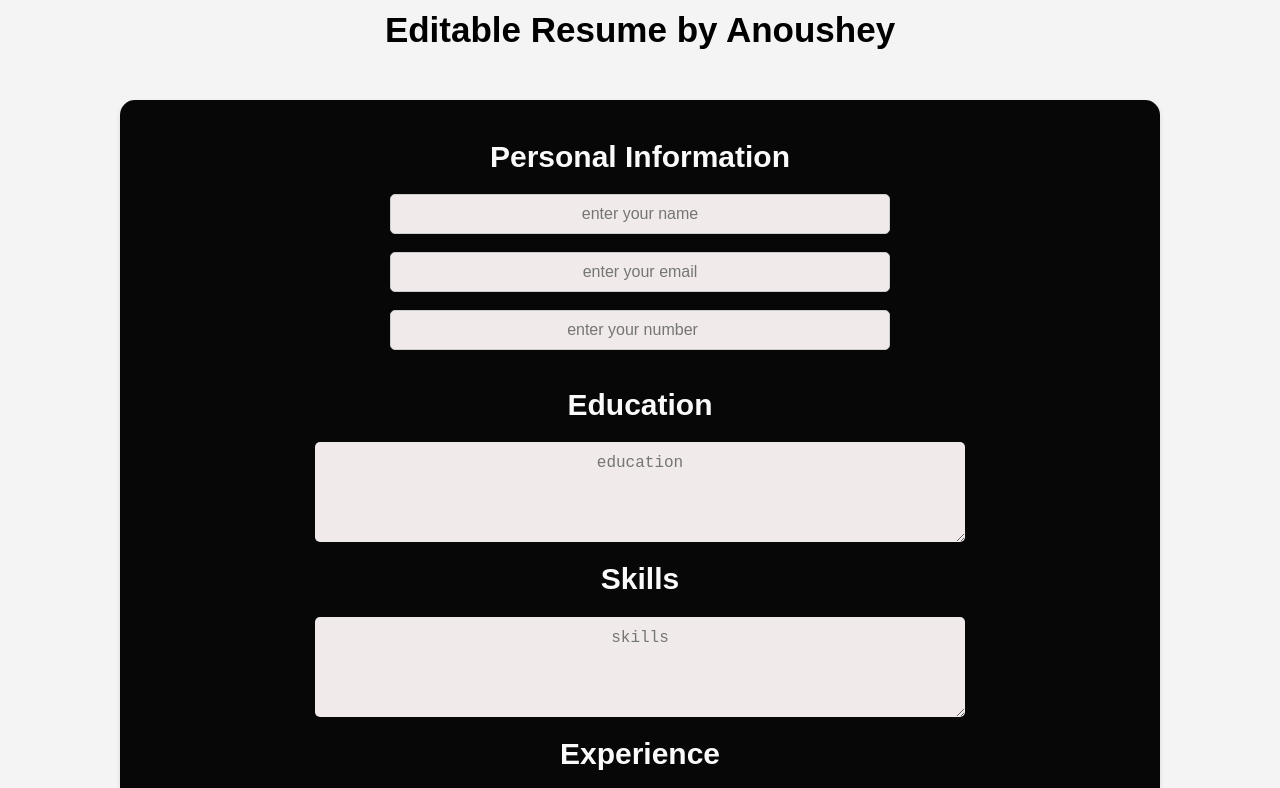
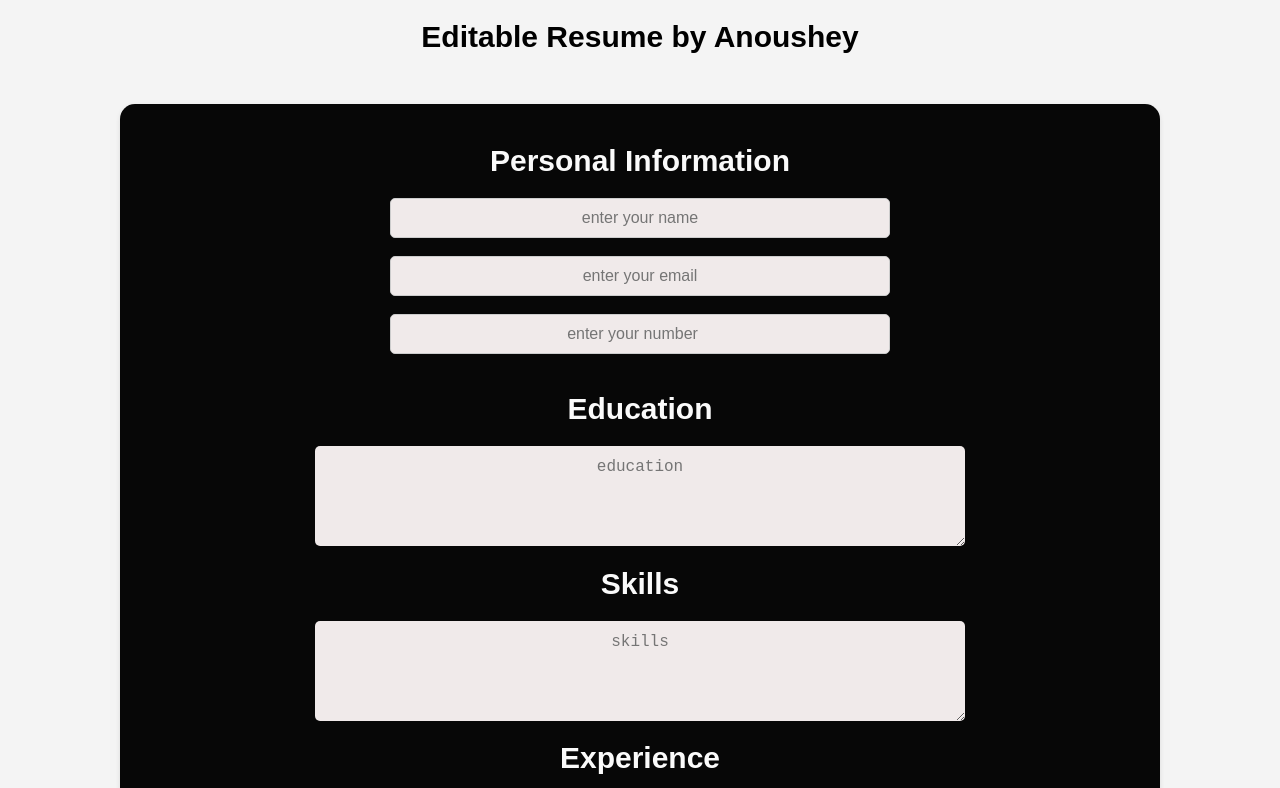
Before and after one commit to Anoushey-chandio/hackathon-4, a plain HTML site: page index.html in a window 1280 px wide. Shown: the top 788 px of the page. Drawn offline with Linux system fonts and the light colour scheme.

Commit message:
Update index.html

```diff
--- a/index.html
+++ b/index.html
@@ -6,7 +6,7 @@
 </head>
 <body>
 
-  <h2>Editable Resume by Anoushey</h2>
+  <h1 id="black">Editable Resume by Anoushey</h1>
   <div class="container">
 
     <form id="resumeForm">
```
